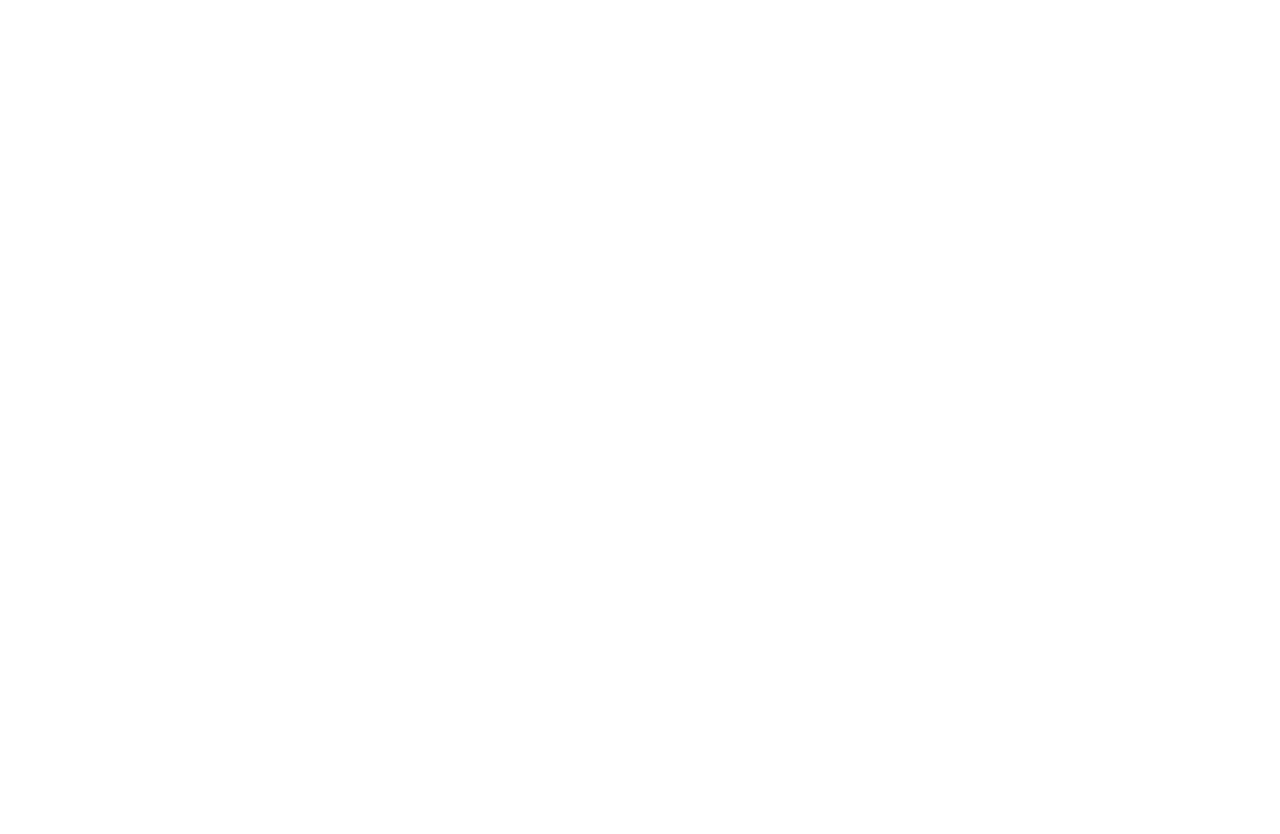
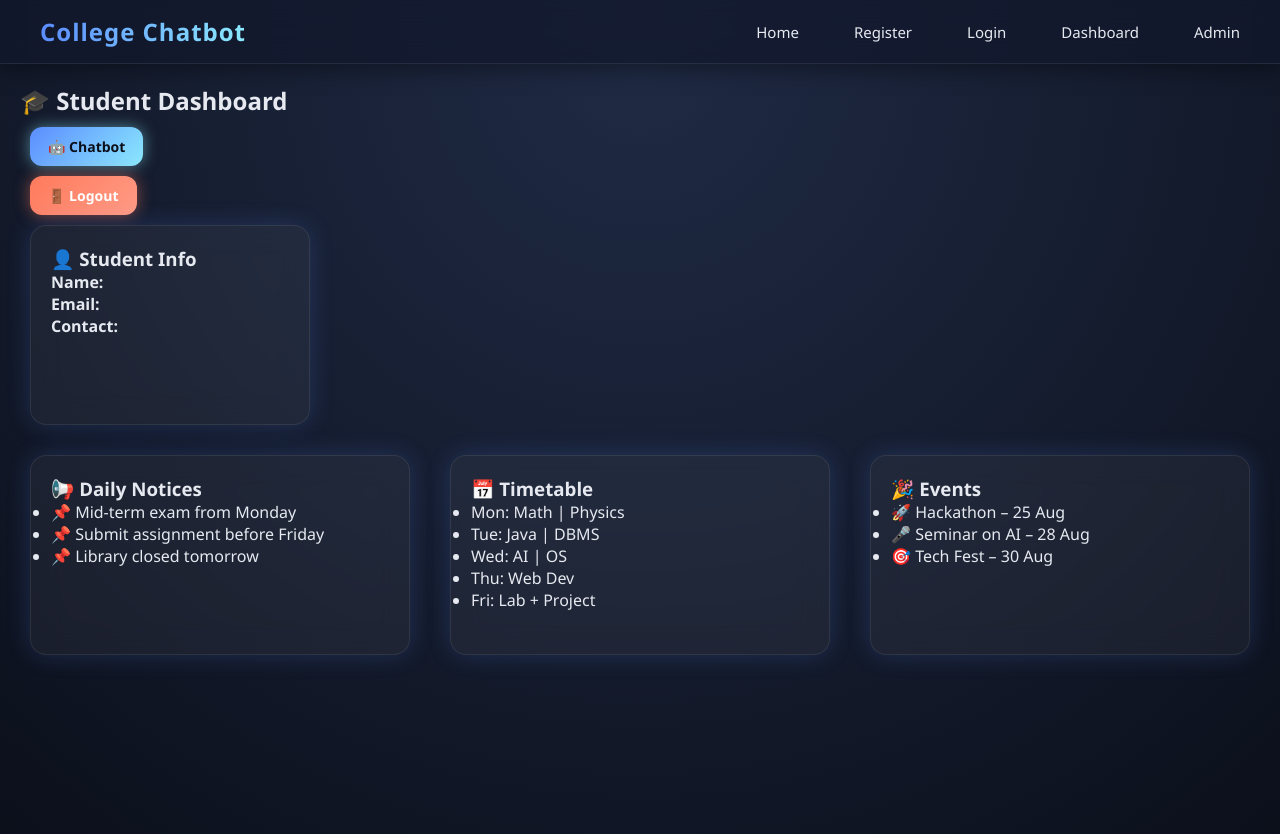
Before and after one commit to pranavwaingade25-hub/College-Chatbot, a React app in the folder frontend/: page /student-dashboard in a window 1280 px wide. Before the commit this address had no page. Shown: the top 834 px of the page. Before the commit the page ends 800 px from the top, so only its background shows below. Built offline with nearby package versions, Linux system fonts and the light colour scheme; sample sign-in values are in the browser's storage; the HTML template or start-up script is replaced by a standard one.

Commit message:
student -dashboard

```diff
--- a/frontend/src/App.jsx
+++ b/frontend/src/App.jsx
@@ -8,6 +8,7 @@ import Chatbot from "./Pages/Chatbot";
 import AdminDashboard from "./Pages/AdminDashboard";
 import Signup from "./Pages/Signup";
 import Landing from "./Pages/landing";
+import StudentDashboard from "./Pages/StudentDashboard";
 
 
 function App() {
@@ -22,6 +23,7 @@ function App() {
         <Route path="/register" element={<Register />} />
         <Route path="/chatbot" element={<Chatbot />} />
         <Route path="/admin-dashboard" element={<AdminDashboard />} />
+        <Route path="/student-dashboard" element={<StudentDashboard />} />
       </Routes>
     </BrowserRouter>
   );
--- a/frontend/src/Pages/Chatbot.jsx
+++ b/frontend/src/Pages/Chatbot.jsx
@@ -37,7 +37,7 @@ const Chatbot = () => {
       <div className="chat-card">
         <div className="chat-header">
           <h3>College Chatbot</h3>
-          <button onClick={() => (window.location.href = "/")}>Logout</button>
+          <button onClick={() => (window.location.href = "/student-dashboard")}>Back</button>
         </div>
 
         <div className="chat-body">
--- /dev/null
+++ b/frontend/src/Pages/StudentDashboard.jsx
@@ -0,0 +1,97 @@
+import { useEffect } from "react";
+import { useNavigate } from "react-router-dom";
+import "../Style/studentDashboard.css";
+import Navbar from "../components/Navbar";
+
+const StudentDashboard = () => {
+    const navigate = useNavigate();
+
+    // 🔒 PROTECT ROUTE
+    useEffect(() => {
+        const isLoggedIn = localStorage.getItem("studentLoggedIn");
+        if (!isLoggedIn) {
+            navigate("/student-login");
+        }
+    }, []);
+
+    // 👤 USER DATA
+    const name = localStorage.getItem("studentName");
+    const email = localStorage.getItem("studentEmail");
+    const contact = localStorage.getItem("studentContact");
+
+    const logout = () => {
+        localStorage.clear();
+        navigate("/student-login");
+    };
+
+    return (
+        <>
+            <Navbar />
+            <div className="dashboard">
+
+                {/* HEADER */}
+                <div className="dash-header">
+                    <h2>🎓 Student Dashboard </h2>
+                    <div className="actions">
+                        <button className="btn chatbot-btn" onClick={() => navigate("/chatbot")}>
+                            🤖 Chatbot
+                        </button>
+
+                        <button className="btn logout-btn" onClick={logout}>
+                            🚪 Logout
+                        </button>
+                    </div>
+
+
+                </div>
+
+                {/* PROFILE CARD */}
+                <div className="card profile">
+                    <h3>👤 Student Info</h3>
+                    <p><b>Name:</b> {name}</p>
+                    <p><b>Email:</b> {email}</p>
+                    <p><b>Contact:</b> {contact}</p>
+                </div>
+
+                {/* GRID */}
+                <div className="grid">
+
+                    {/* NOTICES */}
+                    <div className="card">
+                        <h3>📢 Daily Notices</h3>
+                        <ul>
+                            <li>📌 Mid-term exam from Monday</li>
+                            <li>📌 Submit assignment before Friday</li>
+                            <li>📌 Library closed tomorrow</li>
+                        </ul>
+                    </div>
+
+                    {/* TIMETABLE */}
+                    <div className="card">
+                        <h3>📅 Timetable</h3>
+                        <ul>
+                            <li>Mon: Math | Physics</li>
+                            <li>Tue: Java | DBMS</li>
+                            <li>Wed: AI | OS</li>
+                            <li>Thu: Web Dev</li>
+                            <li>Fri: Lab + Project</li>
+                        </ul>
+                    </div>
+
+                    {/* EVENTS */}
+                    <div className="card">
+                        <h3>🎉 Events</h3>
+                        <ul>
+                            <li>🚀 Hackathon – 25 Aug</li>
+                            <li>🎤 Seminar on AI – 28 Aug</li>
+                            <li>🎯 Tech Fest – 30 Aug</li>
+                        </ul>
+                    </div>
+
+                </div>
+            </div>
+        </>
+    );
+};
+
+export default StudentDashboard;
--- a/frontend/src/Pages/StudentLogin.jsx
+++ b/frontend/src/Pages/StudentLogin.jsx
@@ -13,12 +13,17 @@ const StudentLogin = () => {
       const res = await axios.post("http://localhost:5000/api/students/login", { username, password });
 
       if (res.data.success) {
-        window.location.href = "/chatbot";
+        window.location.href = "/student-dashboard";
+        localStorage.setItem("studentLoggedIn", "true");
+        localStorage.setItem("studentName", name);
+        localStorage.setItem("studentEmail", email);
+        localStorage.setItem("studentContact", contact);
       }
     } catch (err) {
       setError("Invalid username or password");
     }
   };
+
 
   return (
     <>
@@ -41,6 +46,7 @@ const StudentLogin = () => {
               value={password}
               onChange={(e) => setPassword(e.target.value)}
             />
+
             <button onClick={handleLogin}>Login</button>
             {error && <p className="error">{error}</p>}
           </div>
--- a/frontend/src/Style/Landing.css
+++ b/frontend/src/Style/Landing.css
@@ -87,10 +87,17 @@ body {
 }
 
 /* ===== BUTTONS ===== */
+
+.buttons{
+  display: flex;
+  justify-content: center;
+}
 .btn {
   padding: 12px 22px;
   margin: 10px;
   border-radius: 12px;
+  display: flex;
+  justify-content: center;
   cursor: pointer;
   border: none;
   transition: 0.3s;
--- /dev/null
+++ b/frontend/src/Style/studentDashboard.css
@@ -0,0 +1,98 @@
+/* 🌌 BACKGROUND */
+.dashboard {
+  min-height: 100vh;
+  padding: 20px;
+
+  background: radial-gradient(circle at top, #1F2A44, #0B0F1A);
+  color: #E6E9F0;
+}
+
+/* HEADER */
+.dashboard-header {
+  display: flex;
+
+  justify-content: space-between;
+
+  align-items: center;
+  margin-bottom: 20px;
+}
+
+.dashboard-header button {
+  padding: 8px 16px;
+  border: none;
+  border-radius: 10px;
+  background: linear-gradient(135deg, #FF7A5C, #ff9b85);
+  color: white;
+  cursor: pointer;
+}
+
+/* CARD */
+.card {
+  background: rgba(255,255,255,0.05);
+  padding: 20px;
+  border-radius: 16px;
+  margin-bottom: 20px;
+
+  backdrop-filter: blur(15px);
+  border: 1px solid rgba(255,255,255,0.08);
+
+  box-shadow: 0 0 25px rgba(91,140,255,0.2);
+}
+
+/* INFO CARD */
+.info-card {
+  text-align: left;
+}
+
+/* GRID */
+.grid {
+  display: flex;
+  gap: 20px;
+  flex-wrap: wrap;
+}
+
+.grid .card {
+  flex: 1 1 300px;
+}
+
+/* BASE BUTTON */
+.btn {
+  padding: 10px 18px;
+  border-radius: 12px;
+  border: none;
+  cursor: pointer;
+  font-weight: 600;
+  font-size: 14px;
+
+  display: flex;
+  align-items: center;
+  gap: 6px;
+
+  transition: 0.3s ease;
+}
+
+/* 🤖 CHATBOT BUTTON */
+.chatbot-btn {
+  background: linear-gradient(135deg, #5B8CFF, #8BE9FD);
+  color: #0B0F1A;
+
+  box-shadow: 0 0 15px rgba(139,233,253,0.5);
+}
+
+.chatbot-btn:hover {
+  transform: scale(1.08);
+  box-shadow: 0 0 30px rgba(139,233,253,0.9);
+}
+
+/* 🚪 LOGOUT BUTTON */
+.logout-btn {
+  background: linear-gradient(135deg, #FF7A5C, #ff9b85);
+  color: white;
+
+  box-shadow: 0 0 15px rgba(255,122,92,0.5);
+}
+
+.logout-btn:hover {
+  transform: scale(1.08);
+  box-shadow: 0 0 30px rgba(255,122,92,0.9);
+}
--- a/frontend/src/components/Navbar.jsx
+++ b/frontend/src/components/Navbar.jsx
@@ -10,7 +10,7 @@ const Navbar = () => {
         <li><a href="/">Home</a></li>
         <li><a href="/signup">Register</a></li>
         <li><a href="/student-login">Login</a></li>
-        <li><a href="/admin-login">Dashboard</a></li>
+        <li><a href="/student-dashboard">Dashboard</a></li>
         <li><a href="/admin-login">Admin</a></li>
       </ul>
     </nav>
```
